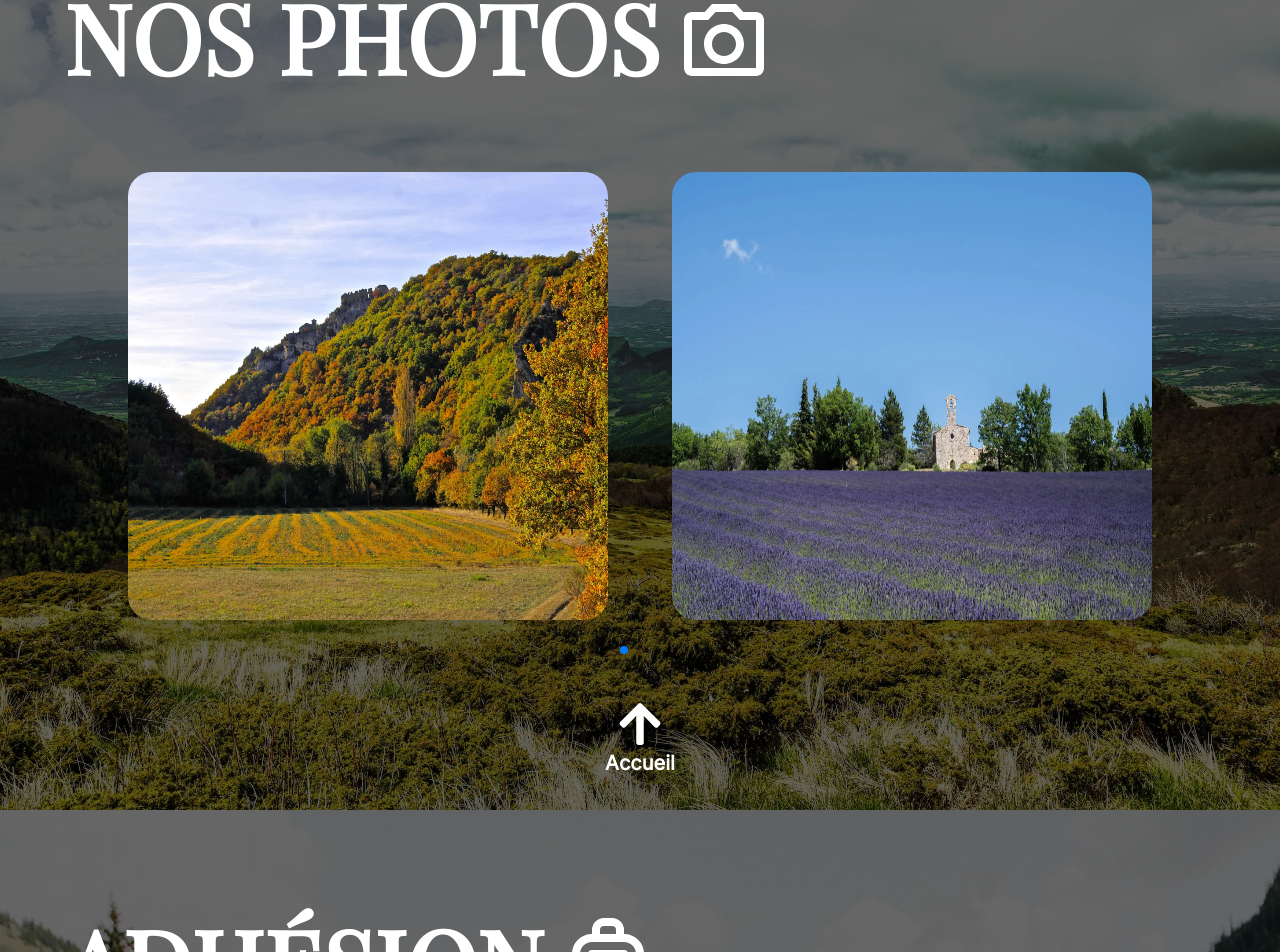
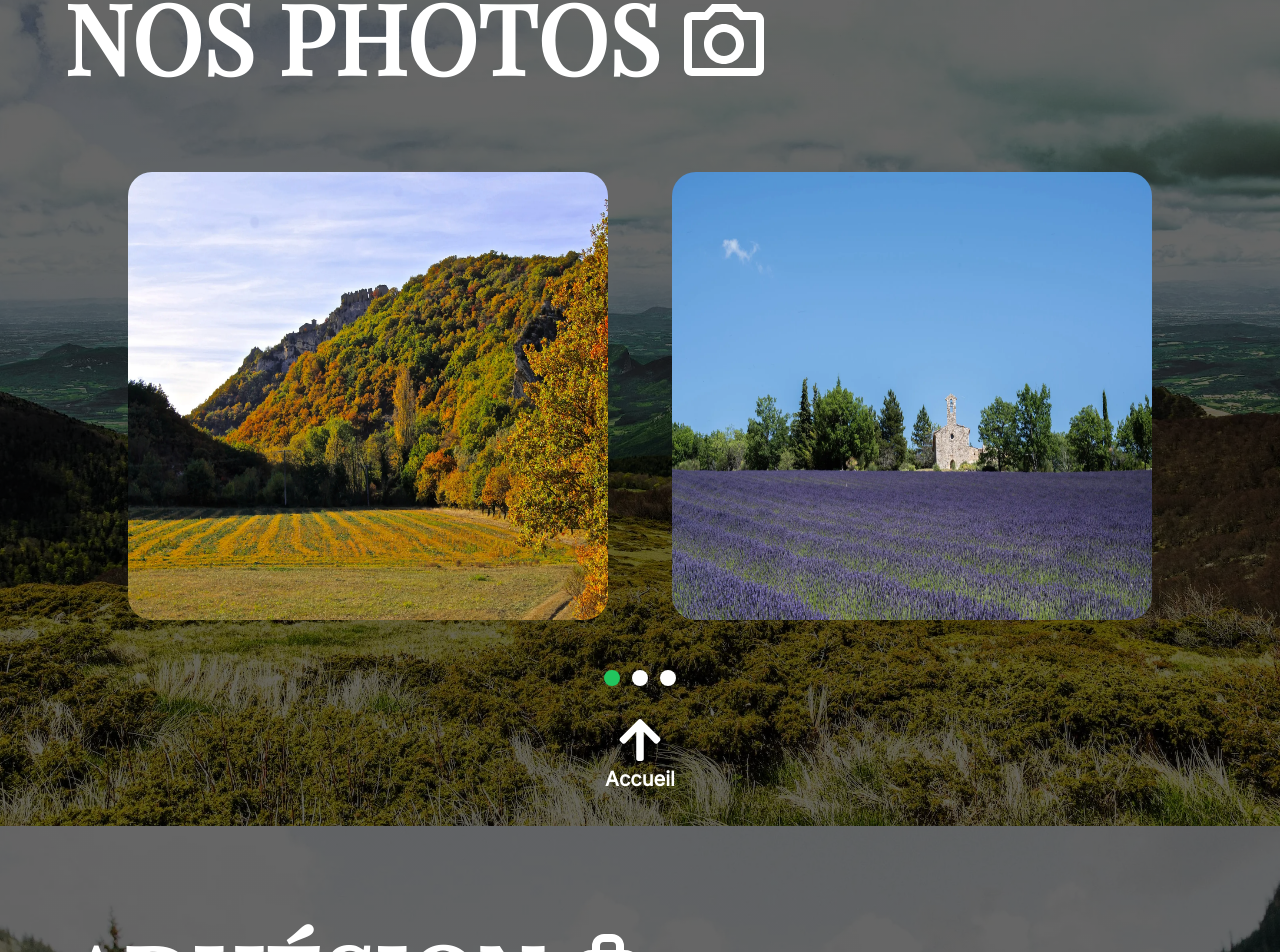
Before and after one commit to SebastienLaurentt/Galopins, a Vue app: page / in a window 1280 px wide. Shown: the part 3417-4369 px from the top of the page. Built offline with nearby package versions, Linux system fonts and the light colour scheme.

Commit message:
add pagination style

```diff
--- a/src/components/Card.tsx
+++ b/src/components/Card.tsx
@@ -8,7 +8,7 @@ interface CardProps {
 
 function Card({ mainImage, onZoomClick }: CardProps) {
   return (
-    <div className="mb-8">
+    <div className="mb-16">
       <img
         src={mainImage}
         alt=""
--- a/src/components/Carousel.tsx
+++ b/src/components/Carousel.tsx
@@ -11,6 +11,17 @@ interface CarouselProps {
 function Carousel({ children }: CarouselProps) {
   return (
     <Swiper
+      style={{
+      "--swiper-pagination-bullet-width": "16px",
+      "--swiper-pagination-bullet-height": "16px",
+      "--swiper-pagination-bullet-border-radius": "50%",
+      "--swiper-pagination-bullet-inactive-color": "#FFFFFF",
+      "--swiper-pagination-bullet-inactive-opacity": "1",
+      "--swiper-pagination-bullet-opacity": "1",
+      "--swiper-pagination-color": "#22c55e",
+      "--swiper-pagination-bullet-size": "8px",
+      "--swiper-pagination-bullet-horizontal-gap": "6px"
+    }}
       modules={[ Pagination ]}
       slidesPerView={1}
       spaceBetween={16}
@@ -23,7 +34,7 @@ function Carousel({ children }: CarouselProps) {
         1024: { slidesPerView: 2.0, spaceBetween: 16 },
         1280: { slidesPerView: 2.0, spaceBetween: 32 },
       }}
-      className="mb-4"
+      className=""
     >
       {children}
     </Swiper>
```
